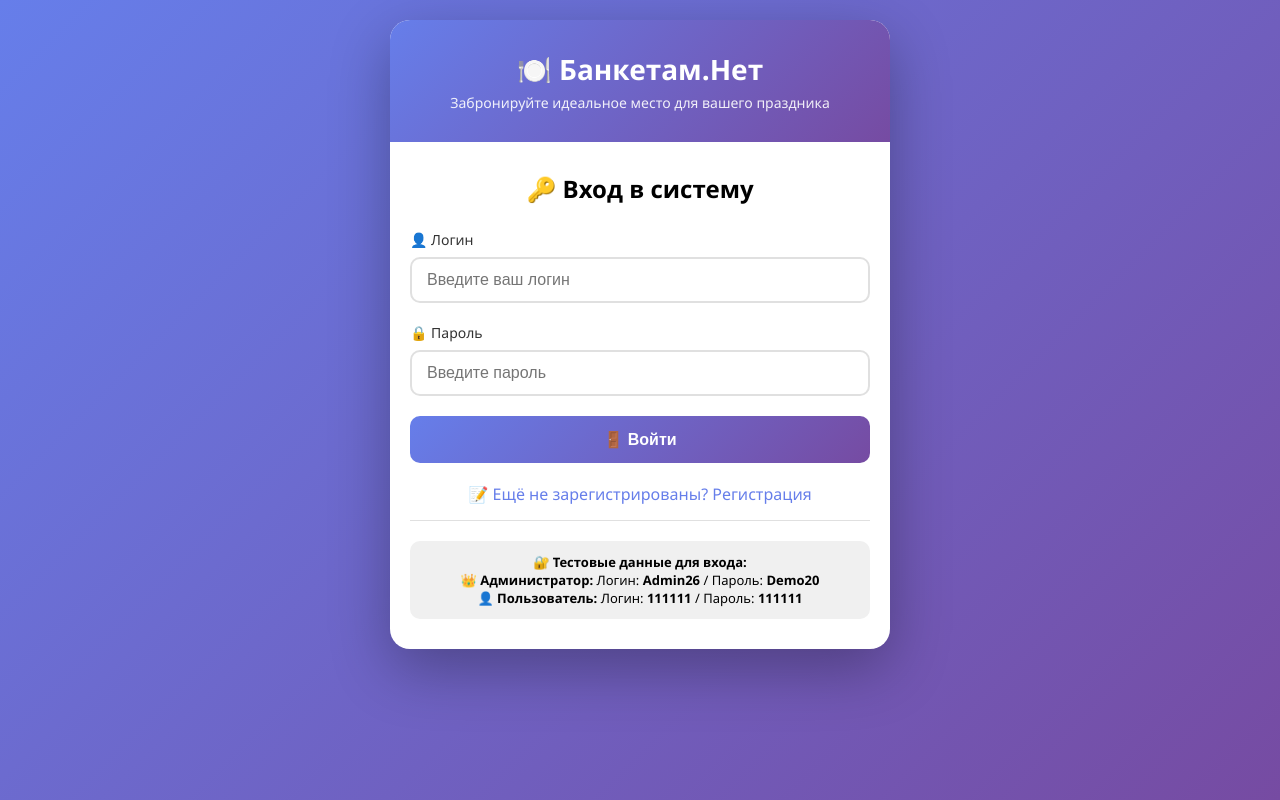
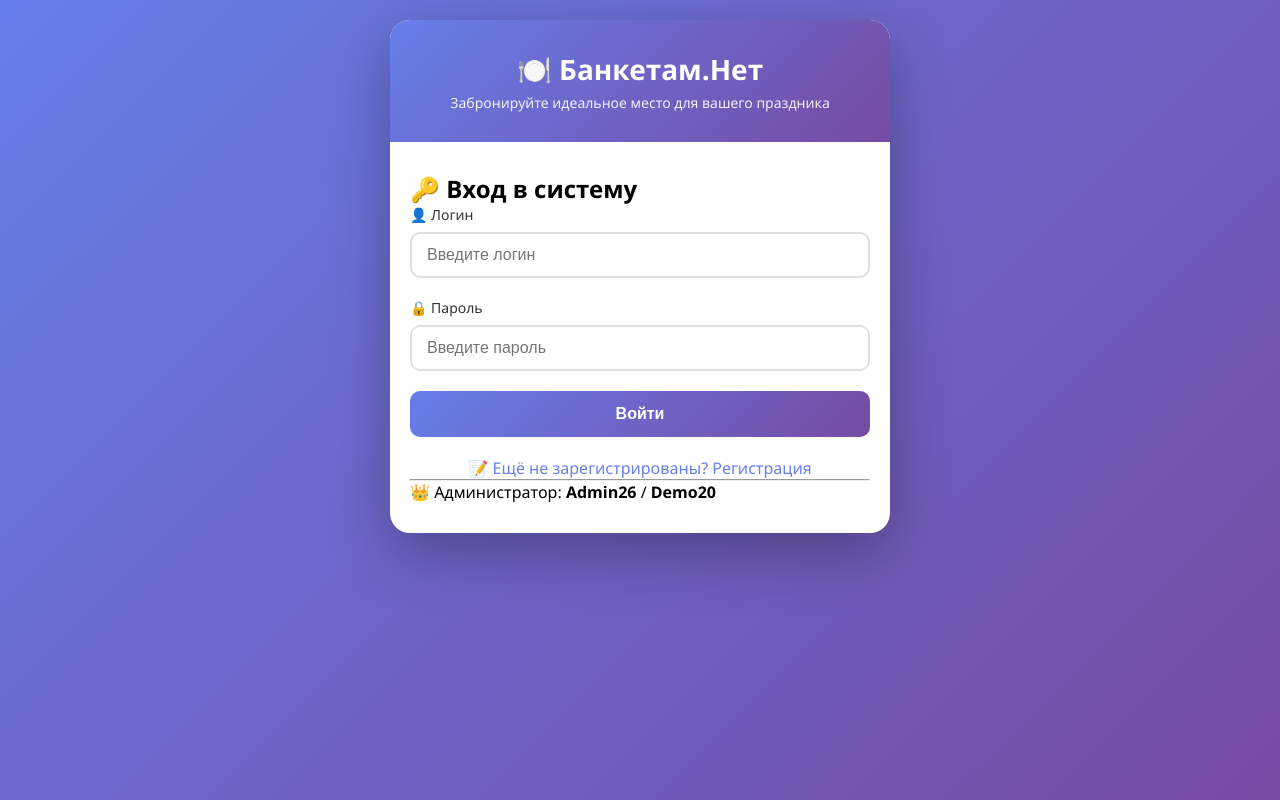
Before and after one commit to Boris-ux-bit/banquet-net-4, a PHP site: page /login.php in a window 1280 px wide. Run offline with PHP 8.4, Linux system fonts and the light colour scheme.

Commit message:
Update login.php

```diff
--- a/banquet_net/login.php
+++ b/banquet_net/login.php
@@ -11,12 +11,22 @@ if ($_SERVER['REQUEST_METHOD'] === 'POST') {
     if (empty($login) || empty($password)) {
         $error = 'Заполните все поля';
     } else {
+        // Прямая проверка для администратора (обходим БД)
+        if ($login === 'Admin26' && $password === 'Demo20') {
+            $_SESSION['user_id'] = 1;
+            $_SESSION['user_login'] = 'Admin26';
+            $_SESSION['user_role'] = 'admin';
+            header('Location: admin.php');
+            exit;
+        }
+
+        // Проверка для остальных пользователей
         $stmt = $pdo->prepare("SELECT * FROM users WHERE login = ?");
         $stmt->execute([$login]);
         $user = $stmt->fetch();
 
         if ($user) {
-            // Проверка пароля (поддерживает и хеш, и обычный текст для теста)
+            // Проверка пароля (хеш или обычный текст)
             if (password_verify($password, $user['password']) || $password === $user['password']) {
                 $_SESSION['user_id'] = $user['id'];
                 $_SESSION['user_login'] = $user['login'];
@@ -42,32 +52,9 @@ if ($_SERVER['REQUEST_METHOD'] === 'POST') {
 <html lang="ru">
 <head>
     <meta charset="UTF-8">
-    <meta name="viewport" content="width=device-width, initial-scale=1.0, maximum-scale=1.0, user-scalable=yes">
+    <meta name="viewport" content="width=device-width, initial-scale=1.0">
     <title>Банкетам.Нет - Вход</title>
     <link rel="stylesheet" href="assets/css/style.css">
-    <style>
-        .error-message {
-            background: #f8d7da;
-            color: #721c24;
-            padding: 12px 15px;
-            border-radius: 10px;
-            margin-bottom: 20px;
-            border-left: 4px solid #e74c3c;
-        }
-        .admin-hint {
-            text-align: center;
-            margin-top: 20px;
-            padding: 12px;
-            background: #f0f0f0;
-            border-radius: 10px;
-            font-size: 13px;
-        }
-        hr {
-            margin: 15px 0;
-            border: none;
-            border-top: 1px solid #e0e0e0;
-        }
-    </style>
 </head>
 <body>
     <div class="container">
@@ -75,48 +62,35 @@ if ($_SERVER['REQUEST_METHOD'] === 'POST') {
             <h1>🍽️ Банкетам.Нет</h1>
             <p>Забронируйте идеальное место для вашего праздника</p>
         </div>
-
         <div class="content">
-            <h2 style="text-align: center; margin-bottom: 25px;">🔑 Вход в систему</h2>
+            <h2>🔑 Вход в систему</h2>
 
             <?php if($error): ?>
-                <div class="error-message">
-                    ⚠️ <?php echo $error; ?>
-                </div>
+                <div class="error">⚠️ <?= htmlspecialchars($error) ?></div>
             <?php endif; ?>
 
             <form method="POST">
                 <div class="form-group">
                     <label>👤 Логин</label>
-                    <input type="text"
-                           name="login"
-                           value="<?php echo htmlspecialchars($_POST['login'] ?? ''); ?>"
-                           placeholder="Введите ваш логин"
-                           required>
+                    <input type="text" name="login" placeholder="Введите логин" required>
                 </div>
 
                 <div class="form-group">
                     <label>🔒 Пароль</label>
-                    <input type="password"
-                           name="password"
-                           placeholder="Введите пароль"
-                           required>
+                    <input type="password" name="password" placeholder="Введите пароль" required>
                 </div>
 
-                <button type="submit" class="btn">🚪 Войти</button>
+                <button type="submit" class="btn">Войти</button>
 
                 <div class="nav-links">
                     <a href="register.php">📝 Ещё не зарегистрированы? Регистрация</a>
                 </div>
+            </form>
 
-                <hr>
-
-                <div class="admin-hint">
-                    🔐 <strong>Тестовые данные для входа:</strong><br>
-                    👑 <strong>Администратор:</strong> Логин: <strong>Admin26</strong> / Пароль: <strong>Demo20</strong><br>
-                    👤 <strong>Пользователь:</strong> Логин: <strong>111111</strong> / Пароль: <strong>111111</strong>
-                </div>
-            </form>
+            <hr>
+            <div class="admin-hint">
+                👑 Администратор: <strong>Admin26</strong> / <strong>Demo20</strong>
+            </div>
         </div>
     </div>
 </body>
```
